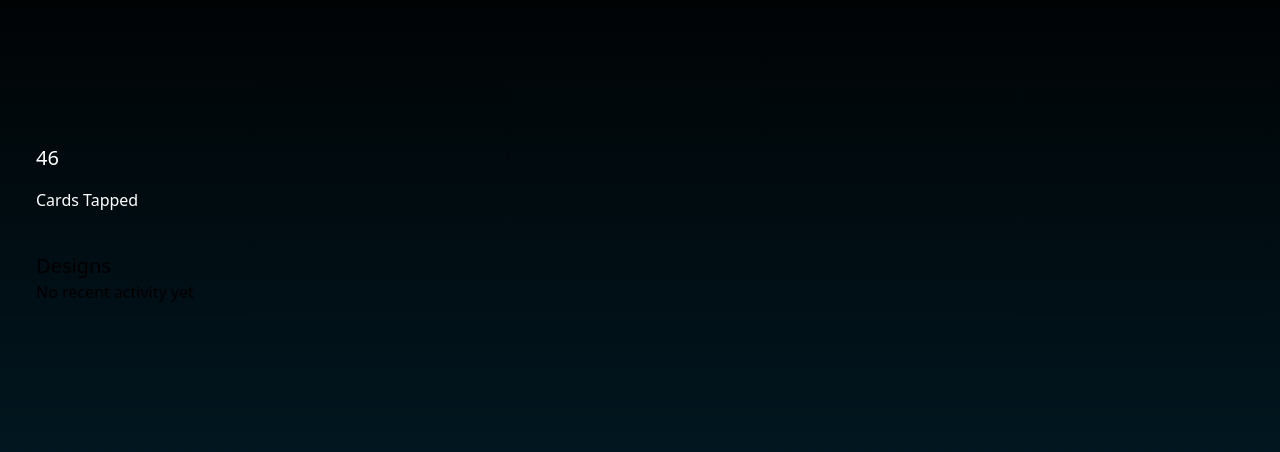
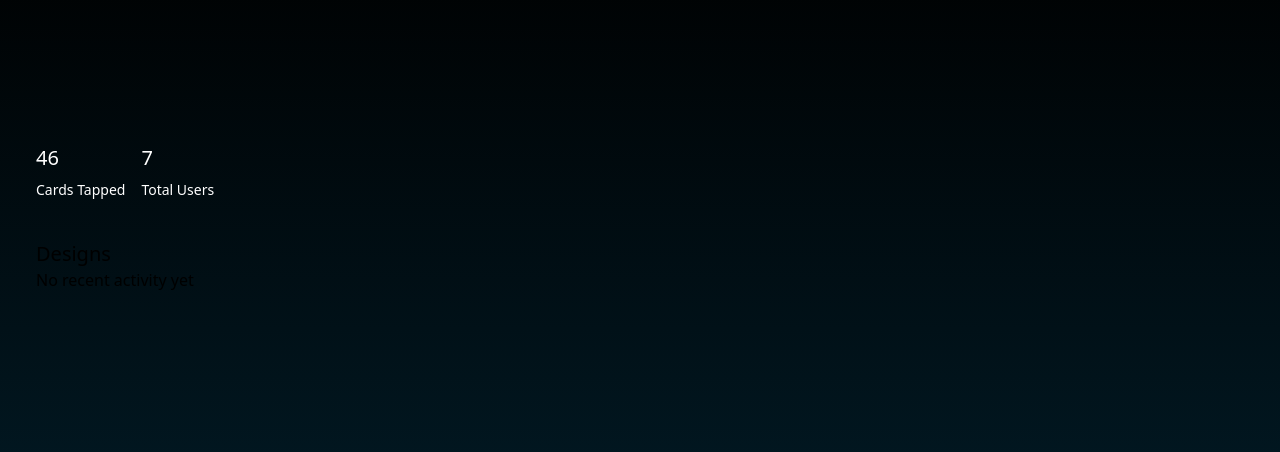
Before and after one commit to tairesu/Assignment_Project_Tyrese_tyresec2, a Django app: page /stats/ in a window 1280 px wide. Shown: the part 72-524 px from the top of the page. Run offline with Django 5.2, Linux system fonts and the light colour scheme; data comes from the database, SQL or seed files in the repository; some libraries are stand-ins or nearby versions.

Commit message:
Stats view sends number of users to stats template

```diff
--- a/cardManager/templates/cardManager/stats.html
+++ b/cardManager/templates/cardManager/stats.html
@@ -3,9 +3,17 @@
 	Stats
 {% endblock %}
 {% block content %}
-    <div class="flex flex-col gap-4 mb-10 text-white">
-        <h2 class="text-xl">{{ n_taps }}</h2>
-        <p>Cards Tapped</p>
+    <div class="flex flex-row gap-4 mb-10 text-white">
+        <div class="flex flex-col gap-2">
+            <h2 class="text-xl">{{ n_taps }}</h2>
+            <p class="text-sm">Cards Tapped</p>
+
+        </div>
+        <div class="flex flex-col gap-2 text-white">
+            <h2 class="text-xl">{{ n_users }}</h2>
+            <p class="text-sm">Total Users</p>
+
+        </div>
 
     </div>
 		<div class="activity flex flex-col">
--- a/cardManager/views.py
+++ b/cardManager/views.py
@@ -89,5 +89,6 @@ class Stats(ListView):
     def get_context_data(self, **kwargs):
         context = super().get_context_data(**kwargs)
         context['n_taps'] = Usage.objects.count()
+        context['n_users'] = Owner.objects.count()
         print('Stats.get_context_data() => ', context)
         return context
```
